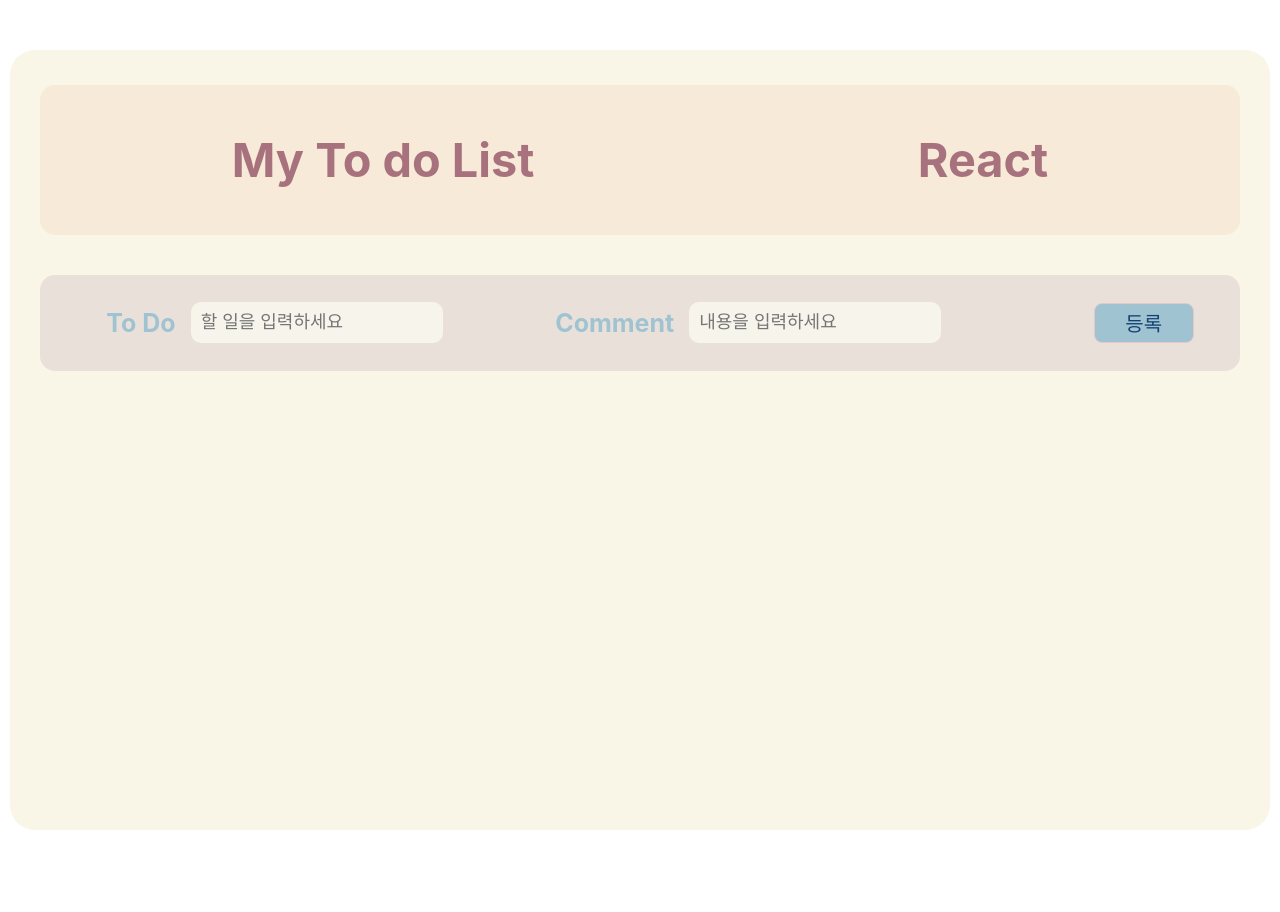
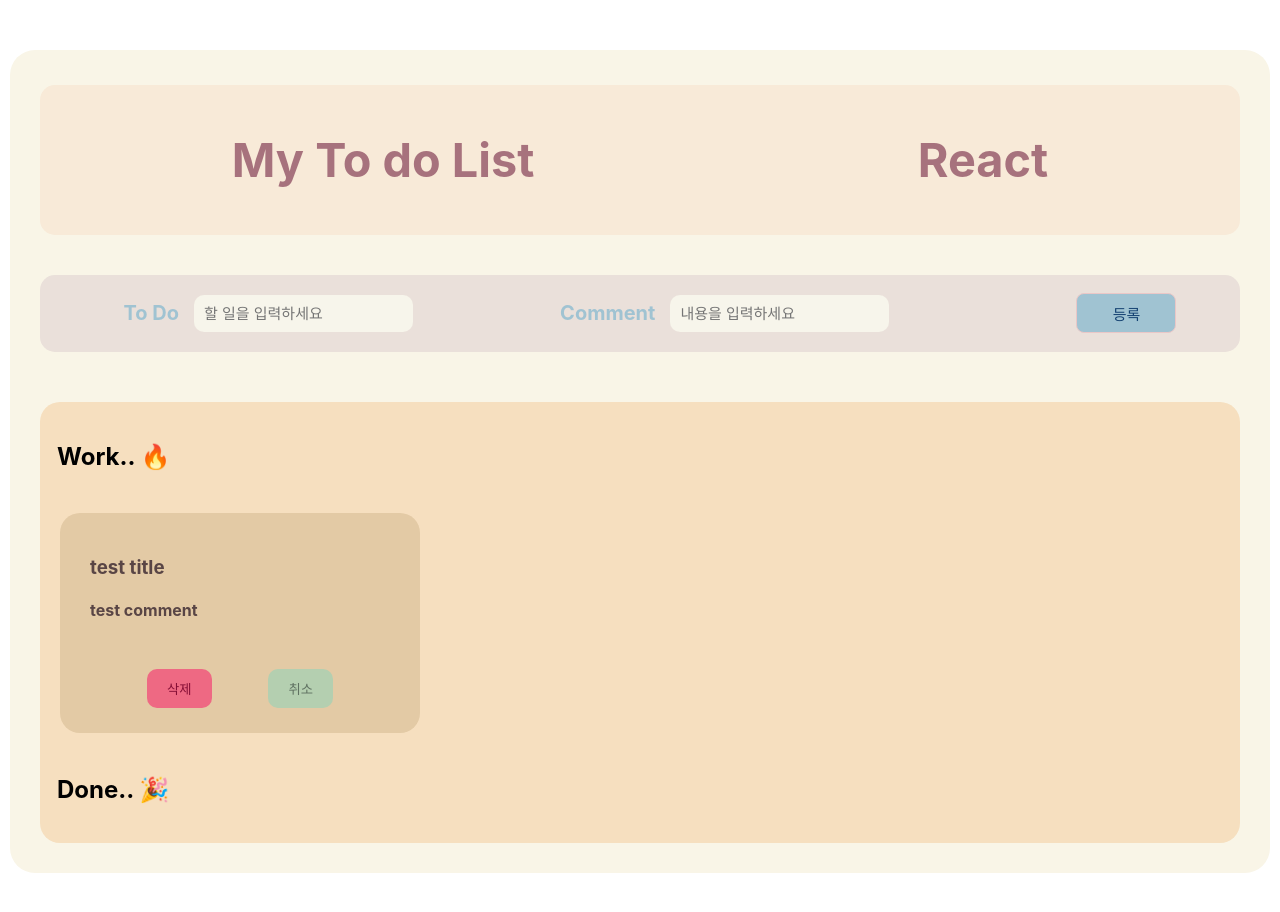
Before and after one commit to hdlee0619/react-todo, a React (Create React App) app: page / in a window 1280 px wide. Shown: the top 912 px of the page. Before the commit the page ends 880 px from the top, so only its background shows below. Built offline with nearby package versions, Linux system fonts and the light colour scheme.

Commit message:
design: Add ToDoListContainer.jsx and ToDoCard.jsx with styling

```diff
--- a/src/App.jsx
+++ b/src/App.jsx
@@ -1,10 +1,10 @@
-import CreateToDo from './components/CreateToDo';
+import CreateToDoContainer from './components/CreateToDoContainer';
 import styled from 'styled-components';
+import ToDoListContainer from './components/ToDoListContainer';
 
 const AppContainer = styled.div`
   max-width: 1200px;
   min-width: 800px;
-  height: 90vh;
   display: flex-column;
   align-items: center;
   margin: 50px auto 50px auto;
@@ -31,7 +31,8 @@
         <h3>React</h3>
       </Header>
       <main>
-        <CreateToDo></CreateToDo>
+        <CreateToDoContainer></CreateToDoContainer>
+        <ToDoListContainer></ToDoListContainer>
       </main>
     </AppContainer>
   );
--- a/src/components/CreateToDo.jsx
+++ /dev/null
@@ -1,70 +0,0 @@
-import styled from 'styled-components';
-
-const FormContainer = styled.form`
-  display: flex;
-  align-items: center;
-  justify-content: space-around;
-  background-color: #eae0da;
-  border-radius: 15px;
-  color: #a0c3d2;
-`;
-
-const InputContainer = styled.div`
-  display: flex;
-  justify-content: space-between;
-  align-items: center;
-  font-size: 25px;
-`;
-
-const InputHead = styled.h4`
-  margin-left: 20px;
-`;
-
-const ToDoInput = styled.input`
-  margin: auto 0 auto 0;
-  padding: 10px;
-  margin-left: 15px;
-  background-color: #f7f5eb;
-  border: none;
-  border-radius: 10px;
-  font-size: 18px;
-  &:focus {
-    outline: none;
-    border: 2px solid #a0c3d2;
-  }
-`;
-
-const ToDoSubmitBtn = styled.button`
-  height: 40px;
-  margin-left: 60px;
-  width: 100px;
-  padding: 12px;
-  display: flex;
-  justify-content: center;
-  align-items: center;
-  background-color: #a0c3d2;
-  border-radius: 8px;
-  border: 1px solid #eac7c7;
-  color: #144272;
-  font-size: 20px;
-`;
-
-const CreateToDo = () => {
-  return (
-    <>
-      <FormContainer>
-        <InputContainer>
-          <InputHead>To Do</InputHead>
-          <ToDoInput placeholder="할 일을 입력하세요"></ToDoInput>
-        </InputContainer>
-        <InputContainer>
-          <InputHead>Comment</InputHead>
-          <ToDoInput placeholder="내용을 입력하세요"></ToDoInput>
-        </InputContainer>
-        <ToDoSubmitBtn>등록</ToDoSubmitBtn>
-      </FormContainer>
-    </>
-  );
-};
-
-export default CreateToDo;
--- /dev/null
+++ b/src/components/ToDoCardContainer.jsx
@@ -0,0 +1,59 @@
+import styled from 'styled-components';
+
+const ToDoCard = styled.div`
+  background-color: #e3caa5;
+  margin: 10px 20px;
+  padding: 10px 30px;
+  border-radius: 20px;
+  width: 300px;
+  height: 200px;
+  display: flex;
+  justify-content: space-around;
+  flex-direction: column;
+`;
+
+const CardTitle = styled.h3`
+  color: #594545;
+`;
+
+const CardComment = styled.h4`
+  color: #594545;
+`;
+
+const DeleteCardBtn = styled.button`
+  background-color: #ee6983;
+  color: #850e35;
+  border: none;
+  padding: 10px 20px;
+  border-radius: 10px;
+`;
+
+const DoneCardBtn = styled.button`
+  background-color: #b4cfb0;
+  color: #5f7161;
+  border: none;
+  padding: 10px 20px;
+  border-radius: 10px;
+`;
+
+const BtnContainer = styled.div`
+  display: flex;
+  justify-content: space-evenly;
+`;
+
+const ToDoCardContainer = () => {
+  return (
+    <ToDoCard>
+      <div>
+        <CardTitle>test title</CardTitle>
+        <CardComment>test comment</CardComment>
+      </div>
+      <BtnContainer>
+        <DeleteCardBtn>삭제</DeleteCardBtn>
+        <DoneCardBtn>취소</DoneCardBtn>
+      </BtnContainer>
+    </ToDoCard>
+  );
+};
+
+export default ToDoCardContainer;
--- /dev/null
+++ b/src/components/ToDoListContainer.jsx
@@ -0,0 +1,36 @@
+import React from 'react';
+import styled from 'styled-components';
+import ToDoCards from './ToDoCardContainer';
+
+const ListContainer = styled.div`
+  margin-top: 50px;
+  background-color: #f6dfbf;
+  padding-top: 8px;
+  padding-bottom: 8px;
+  border-radius: 20px;
+`;
+
+const ToDoTitle = styled.h4`
+  font-size: 24px;
+  margin-left: 17px;
+`;
+
+const ToDoList = styled.div`
+  display: flex;
+  flex-wrap: wrap;
+`;
+
+const ToDoListContainer = () => {
+  return (
+    <ListContainer>
+      <ToDoTitle>Work.. 🔥</ToDoTitle>
+      <ToDoList>
+        <ToDoCards></ToDoCards>
+      </ToDoList>
+      <ToDoTitle>Done.. 🎉</ToDoTitle>
+      <ToDoList></ToDoList>
+    </ListContainer>
+  );
+};
+
+export default ToDoListContainer;
```
